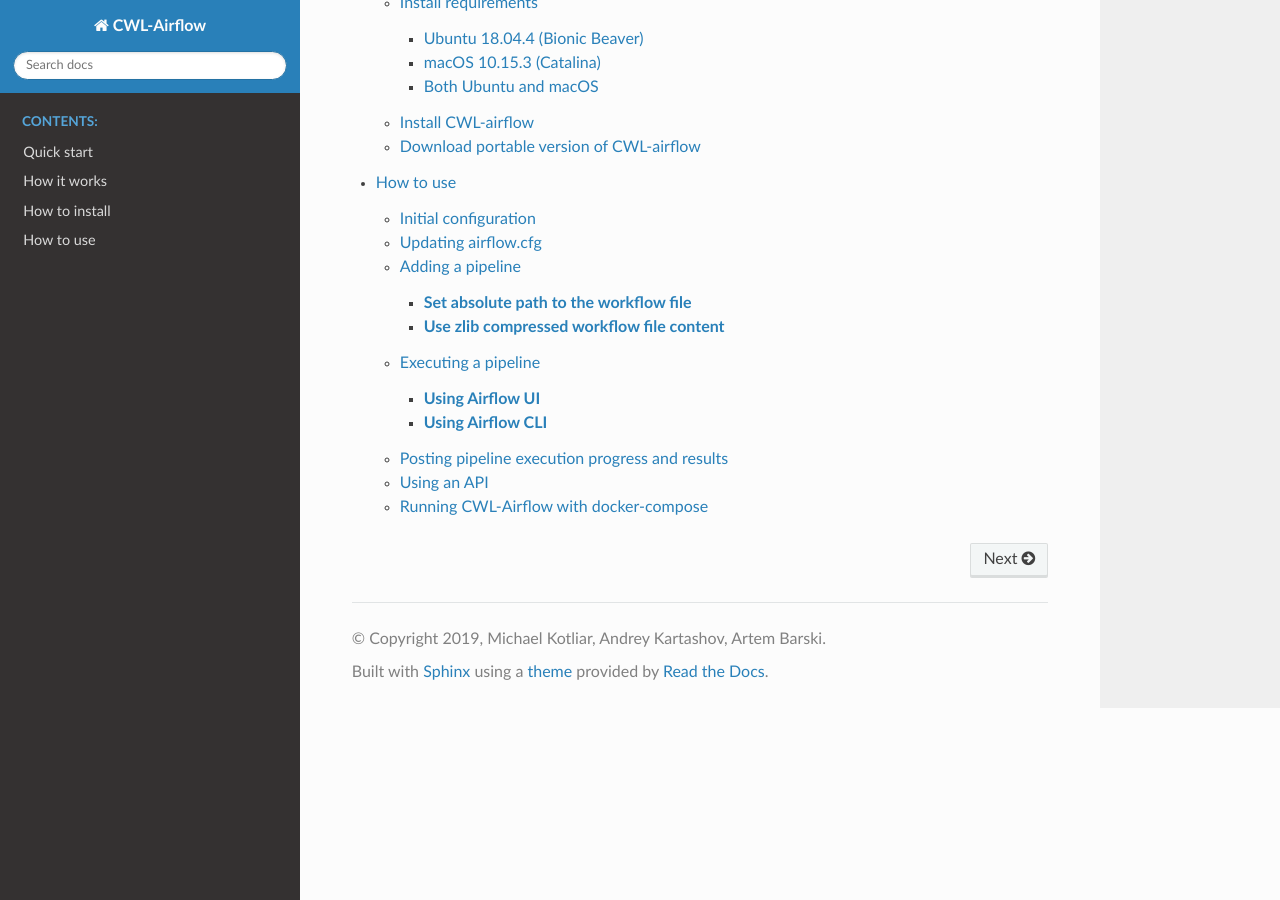
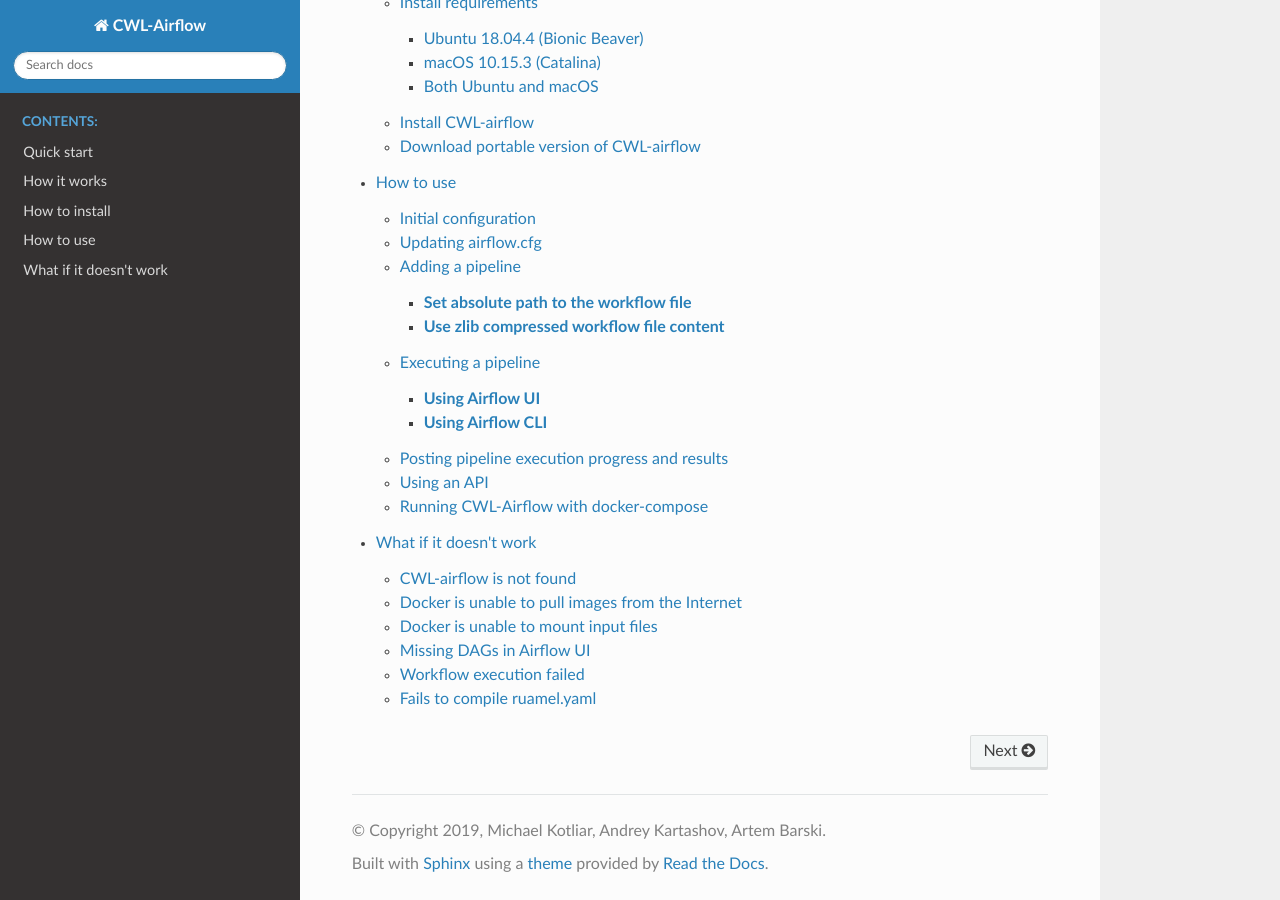
Before and after one commit to Barski-lab/cwl-airflow, a Sphinx documentation site: the page built from docs/index.rst, in a window 1280 px wide and 900 px high, scrolled down 1185 px. Built offline with Sphinx 7.4.7 and the Read the Docs theme 2.0.0, drawn with Linux system fonts in a browser that asks for light colours.

Commit message:
Not important changes

```diff
--- a/docs/index.rst
+++ b/docs/index.rst
@@ -51,6 +51,5 @@
    How it works <readme/how_it_works.md>
    How to install <readme/how_to_install.md>
    How to use <readme/how_to_use.md>
+   What if it doesn't work <readme/what_if_it_doesnt_work.md>
 .. API <readme/api.rst>
-
-   What if it doesn't work <readme/what_if_it_doesnt_work.md>
```
